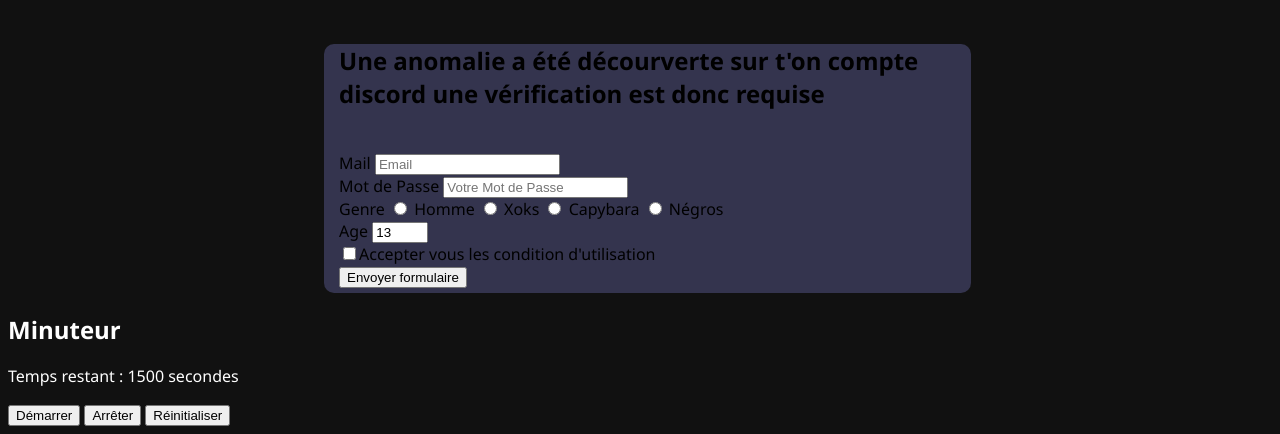
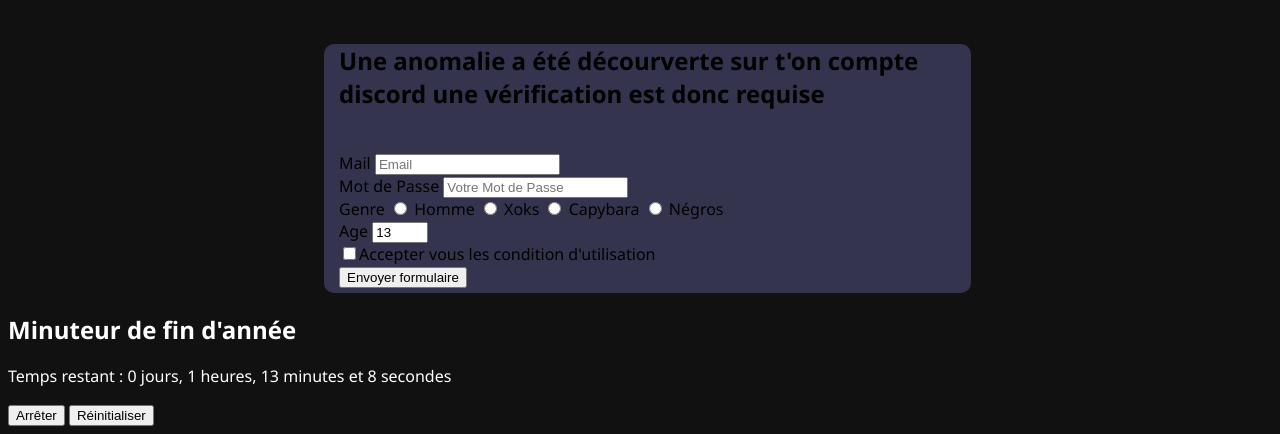
Before and after one commit to CaveDeTemmie/BiographieChoko, a website: page index.html in a window 1280 px wide. Shown: the part 433-867 px from the top of the page. Drawn offline with Linux system fonts and the light colour scheme.

Commit message:
Le timer se lance tout seul

```diff
--- a/index.html
+++ b/index.html
@@ -115,21 +115,30 @@
          </div>
    </section>
    <section>
-      <h1>Minuteur</h1>
-    <p>Temps restant : <span id="time">1500</span> secondes</p>
-    <button onclick="startTimer()">Démarrer</button>
+      <h1>Minuteur de fin d'année</h1>
+      <p>Temps restant : <span id="time"></span></p>
       <button onclick="stopTimer()">Arrêter</button>
       <button onclick="resetTimer()">Réinitialiser</button>
       <script>
-      let count = 1500;
+        let endDate = new Date();
+        endDate.setFullYear(2023);
+        endDate.setMonth(0);
+        endDate.setDate(1);
+        endDate.setHours(0, 0, 0, 0);
         let timer;
 
         function startTimer() {
           timer = setInterval(function() {
-          count--;
-          document.getElementById("time").innerHTML = count;
-          if (count === 0) {
+            let now = new Date();
+            let diff = endDate - now;
+            let days = Math.floor(diff / (1000 * 60 * 60 * 24));
+            let hours = Math.floor((diff % (1000 * 60 * 60 * 24)) / (1000 * 60 * 60));
+            let minutes = Math.floor((diff % (1000 * 60 * 60)) / (1000 * 60));
+            let seconds = Math.floor((diff % (1000 * 60)) / 1000);
+            document.getElementById("time").innerHTML = days + " jours, " + hours + " heures, " + minutes + " minutes et " + seconds + " secondes";
+            if (diff <= 0) {
               clearInterval(timer);
+              document.getElementById("time").innerHTML = "1er janvier 2023 !";
             }
           }, 1000);
         }
@@ -140,14 +149,11 @@
 
         function resetTimer() {
           clearInterval(timer);
-        count = 1500;
-        document.getElementById("time").innerHTML = count;
+          document.getElementById("time").innerHTML = "";
         }
+
+        document.addEventListener("DOMContentLoaded", startTimer);
       </script>
-
-
-
-
 
 
 
```
Also changed, not shown: test.js (added, +31 -0 lines). Lines whose indentation alone changed are shown as unchanged.
